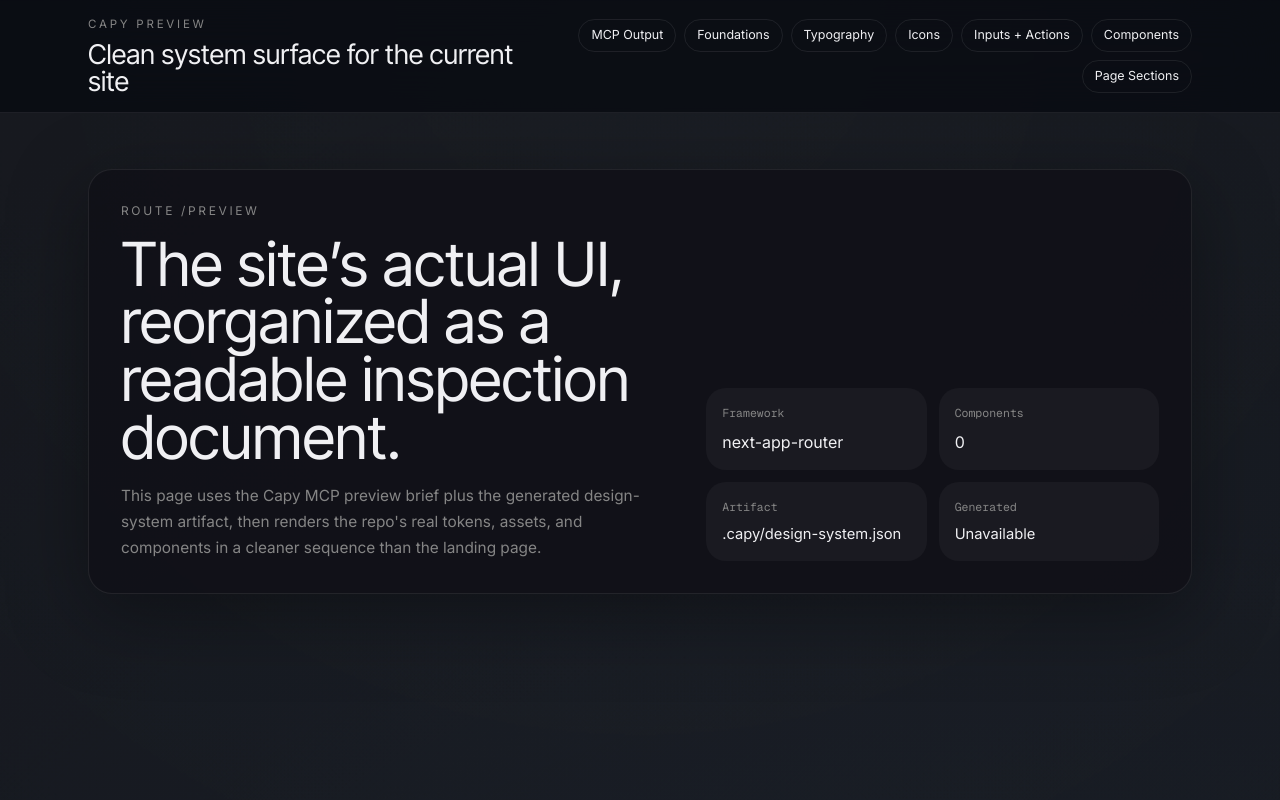
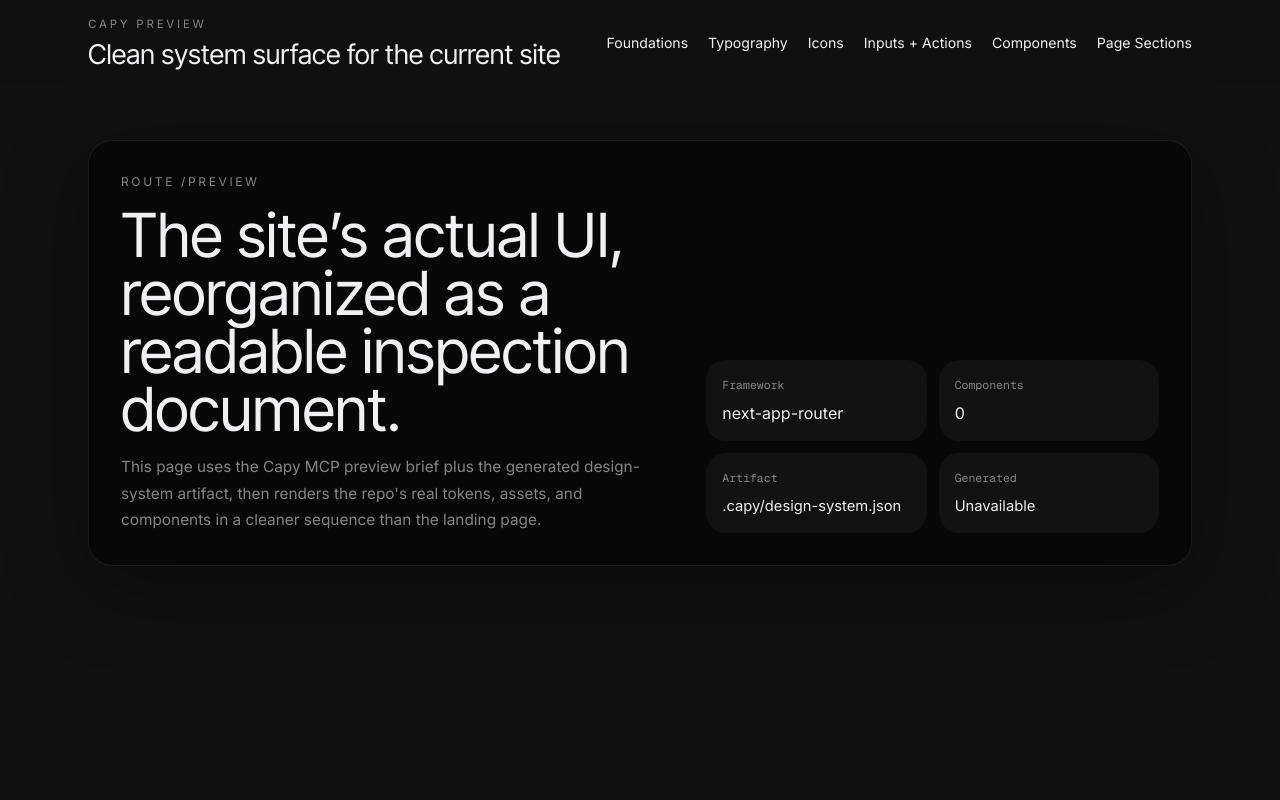
Before and after one commit to GithubAnant/capy, a Next.js app in the folder website/: page /preview in a window 1280 px wide. Shown: the top 800 px of the page. Built offline with nearby package versions, Linux system fonts and the light colour scheme.

Commit message:
fix: update design guidance spacing and improve UI component styles

```diff
--- a/website/src/app/preview/PreviewClient.tsx
+++ b/website/src/app/preview/PreviewClient.tsx
@@ -50,7 +50,6 @@ export type PreviewSnapshot = {
 };
 
 const sections = [
-  { id: "mcp-output", label: "MCP Output" },
   { id: "foundations", label: "Foundations" },
   { id: "typography", label: "Typography" },
   { id: "icons", label: "Icons" },
@@ -140,7 +139,7 @@ function Surface({
   className?: string;
 }) {
   return (
-    <div className={`rounded-3xl border border-white/8 bg-[#111117]/88 p-6 shadow-[0_20px_80px_rgba(0,0,0,0.35)] md:p-8 ${className}`}>
+    <div className={`rounded-3xl border border-white/8 bg-black/50 p-6 shadow-[0_20px_80px_rgba(0,0,0,0.35)] md:p-8 ${className}`}>
       {children}
     </div>
   );
@@ -193,23 +192,22 @@ export default function PreviewClient({
   const [selectedClient, setSelectedClient] = useState<typeof clients[number]>(clients[0]);
 
   return (
-    <div className="relative min-h-screen overflow-x-hidden bg-[#070A10] text-[#F0F0F3]">
-      <div className="pointer-events-none absolute inset-0 bg-[radial-gradient(circle_at_top,rgba(255,255,255,0.08),transparent_34%),radial-gradient(circle_at_80%_20%,rgba(16,22,32,0.9),transparent_26%),linear-gradient(180deg,#070A10_0%,#090B12_42%,#070A10_100%)]" />
+    <div className="relative min-h-screen overflow-x-hidden bg-[#111111] text-[var(--foreground)]">
 
-      <header className="sticky top-0 z-30 border-b border-white/8 bg-[rgba(7,10,16,0.75)] backdrop-blur-xl">
+      <header className="sticky top-0 z-30 bg-[#111111]/90 backdrop-blur-xl">
         <div className="mx-auto flex max-w-6xl items-center justify-between gap-4 px-4 py-4 md:px-6">
           <div>
-            <p className="text-[0.72rem] uppercase tracking-[0.24em] text-[#858585]">Capy Preview</p>
-            <h1 className="mt-2 font-display text-[1.35rem] leading-none text-[#F0F0F3] md:text-[1.7rem]">
+            <p className="text-[0.72rem] uppercase tracking-[0.24em] text-[var(--muted)]">Capy Preview</p>
+            <h1 className="mt-2 font-display text-[1.35rem] leading-none text-[var(--foreground)] md:text-[1.7rem]">
               Clean system surface for the current site
             </h1>
           </div>
-          <nav className="hidden flex-wrap justify-end gap-2 lg:flex">
+          <nav className="hidden flex-wrap justify-end gap-5 lg:flex">
             {sections.map((section) => (
               <a
                 key={section.id}
                 href={`#${section.id}`}
-                className="rounded-full border border-white/8 px-3 py-1.5 text-[0.78rem] text-[#858585] transition-colors hover:text-[#F0F0F3]"
+                className="text-[0.88rem] text-[var(--muted)] transition-colors hover:text-[var(--foreground)]"
               >
                 {section.label}
               </a>
```
Also changed, not shown: 2 other files (tests, documents, lock files or other folders).
